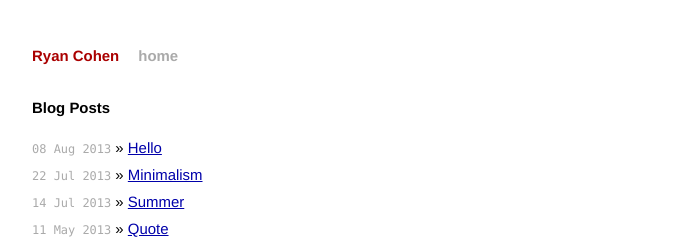
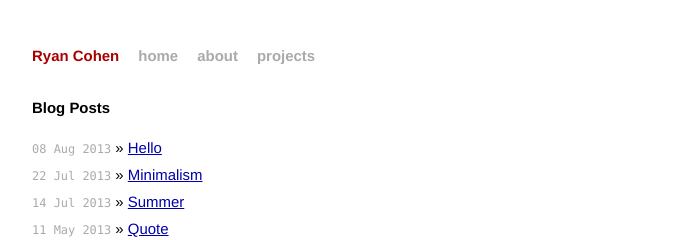
Before and after one commit to imryan/imryan.github.io, a Jekyll site: the page built from index.html, in a window 1280 px wide. Shown: the top 240 px of the page, without its empty margins (294-985 px from the left). Built offline with Jekyll 4.4.1, drawn with Linux system fonts in a browser that asks for light colours; Markdown is read by kramdown in place of the engine named in the settings.

Commit message:
Added links to pages

```diff
--- a/_layouts/default.html
+++ b/_layouts/default.html
@@ -20,6 +20,8 @@
             <div class="header">
               <h1 class="title"><a href="/">Ryan Cohen</a></h1>
               <a class="extra" href="/">home</a>
+              <a class="extra" href="/about">about</a>
+              <a class="extra" href="/projects">projects</a>
             </div>
 
                 {{ content }}
```
